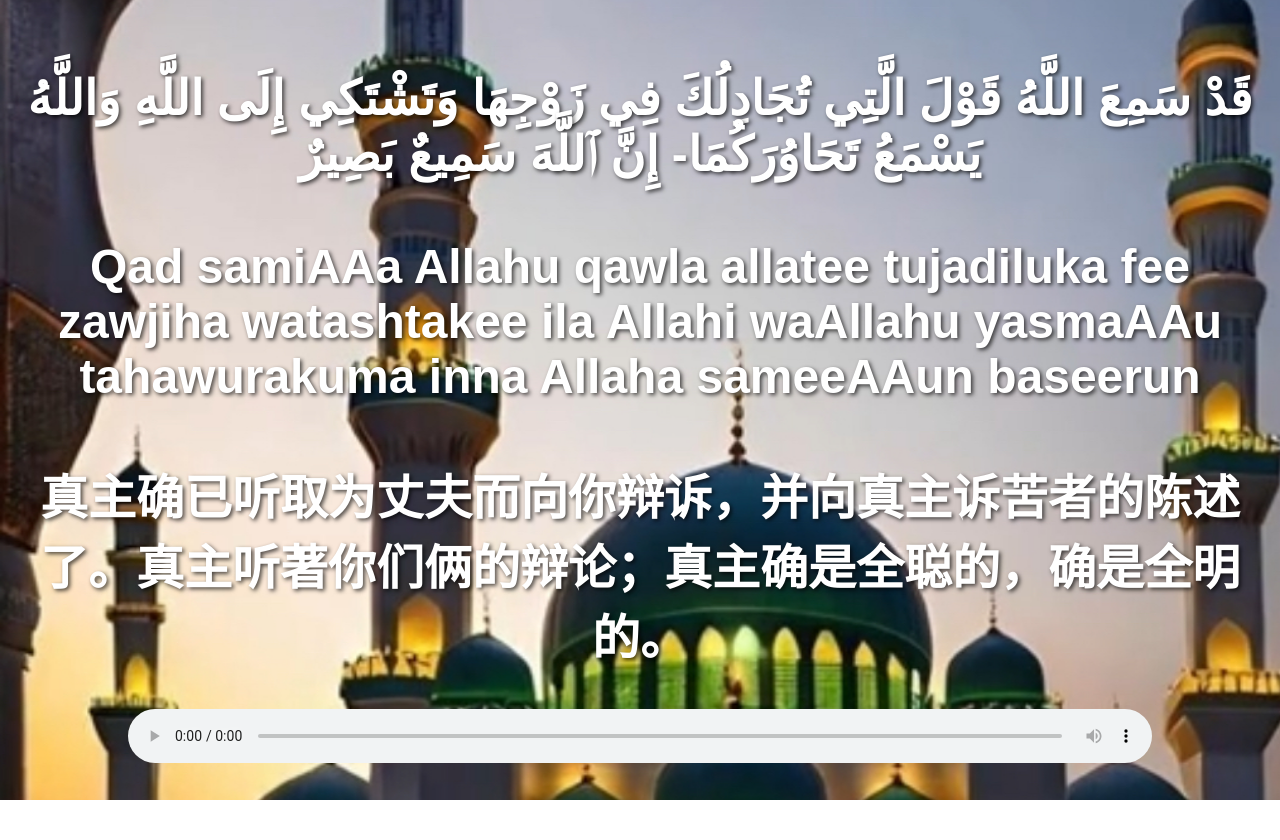
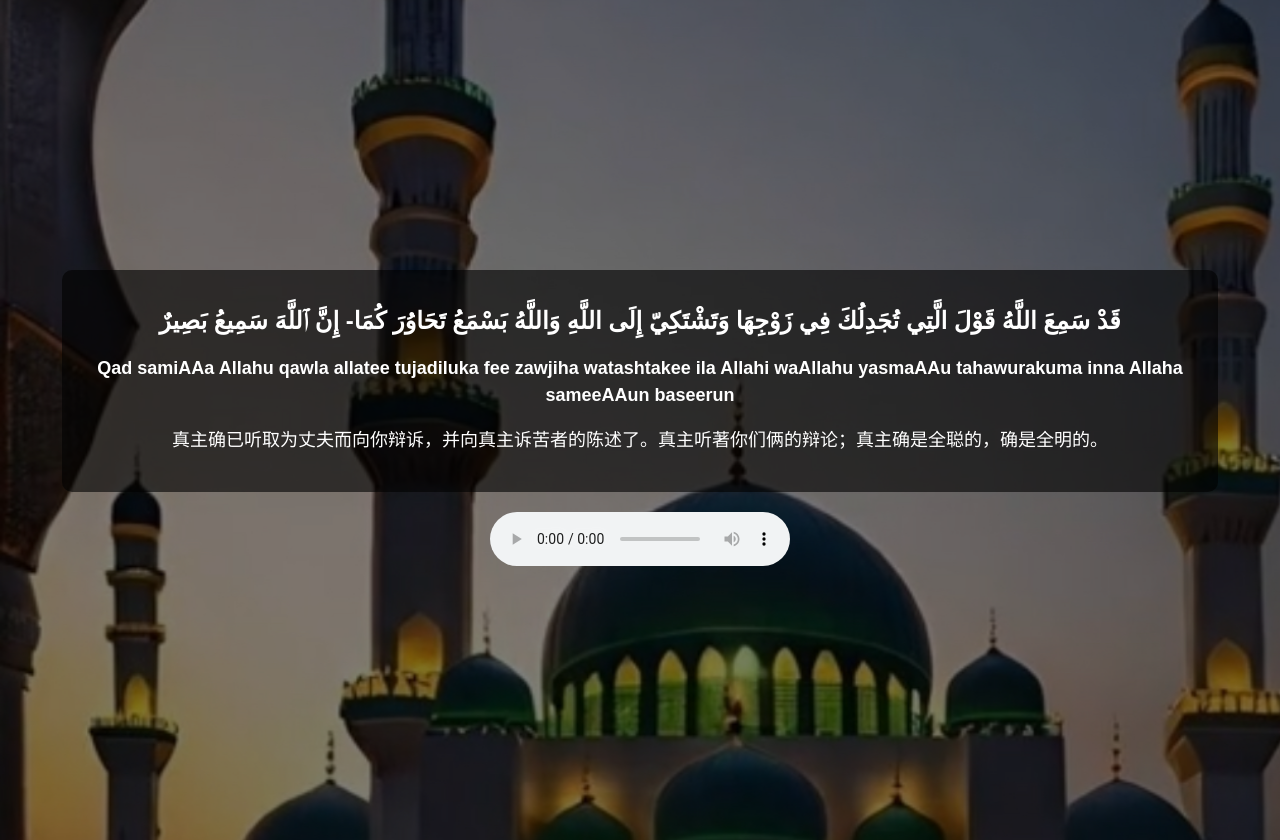
Before and after one commit to Kerim2305/nfs-daily, a plain HTML site: page index.html in a window 1280 px wide. Before the commit the page ends 800 px from the top, so only its background shows below. Drawn offline with Linux system fonts and the light colour scheme.

Commit message:
Update index.html

```diff
--- a/index.html
+++ b/index.html
@@ -6,48 +6,57 @@
     <title>NFC Daily</title>
     <style>
         body {
+            font-family: Arial, sans-serif;
+            text-align: center;
             margin: 0;
             padding: 0;
-            background: url('https://kerim2305.github.io/nfs-daily/IMG_0535.jpg') no-repeat center center fixed;
+            background-image: url('https://kerim2305.github.io/nfs-daily/IMG_0535.jpg'); /* 替换为你的背景图 */
             background-size: cover;
-            height: 100vh;
+            background-position: center;
+            color: white;
+        }
+        .container {
             display: flex;
             flex-direction: column;
             align-items: center;
             justify-content: center;
-            text-align: center;
-            color: white;
+            height: 100vh;
+            background-color: rgba(0, 0, 0, 0.5); /* 半透明背景层，增强可读性 */
+            padding: 20px;
+        }
+        .text-box {
+            background: rgba(0, 0, 0, 0.6);
+            padding: 20px;
+            border-radius: 10px;
+            max-width: 90%;
+        }
+        h1 {
             font-size: 24px;
-            font-family: Arial, sans-serif;
-            text-shadow: 2px 2px 4px rgba(0, 0, 0, 0.7);
-        }
-
-        h1 {
             margin-bottom: 20px;
         }
-
-        audio {
+        p {
+            font-size: 18px;
+            line-height: 1.5;
+        }
+        .audio-player {
             margin-top: 20px;
-            width: 80%;
         }
     </style>
 </head>
 <body>
+    <div class="container">
+        <div class="text-box">
+            <h1>قَدْ سَمِعَ اللَّهُ قَوْلَ الَّتِي تُجَدِلُكَ فِي زَوْجِهَا وَتَشْتَكِيّ إِلَى اللَّهِ وَاللَّهُ بَسْمَعُ تَحَاوُرَ كُمَا- إِنَّ ٱللَّهَ سَمِيعُ بَصِيرٌ</h1>
+            <p><strong>Qad samiAAa Allahu qawla allatee tujadiluka fee zawjiha watashtakee ila Allahi waAllahu yasmaAAu tahawurakuma inna Allaha sameeAAun baseerun</strong></p >
+            <p>真主确已听取为丈夫而向你辩诉，并向真主诉苦者的陈述了。真主听著你们俩的辩论；真主确是全聪的，确是全明的。</p >
+        </div>
 
-    <h1>
-        قَدْ سَمِعَ اللَّهُ قَوْلَ الَّتِي تُجَادِلُكَ فِي زَوْجِهَا وَتَشْتَكِي إِلَى اللَّهِ وَاللَّهُ
-        يَسْمَعُ تَحَاوُرَكُمَا- إِنَّ ٱللَّهَ سَمِيعٌ بَصِيرٌ
-        <br><br>
-        Qad samiAAa Allahu qawla allatee tujadiluka fee zawjiha watashtakee ila Allahi waAllahu yasmaAAu tahawurakuma inna Allaha sameeAAun baseerun
-        <br><br>
-        真主确已听取为丈夫而向你辩诉，并向真主诉苦者的陈述了。真主听著你们俩的辩论；真主确是全聪的，确是全明的。
-    </h1>
-
-    <!-- 播放音频 -->
-    <audio controls autoplay>
-        <source src="https://kerim2305.github.io/nfs-daily/ScreenRecording_02-16-2025%2023-56-23_1.mp4" type="audio/mp4">
-        您的浏览器不支持音频播放。
-    </audio>
-
+        <div class="audio-player">
+            <audio controls autoplay>
+                <source src="https://kerim2305.github.io/nfs-daily/虹莘路3783号%202.m4a" type="audio/mp4">
+                您的浏览器不支持音频播放。
+            </audio>
+        </div>
+    </div>
 </body>
 </html>
```
